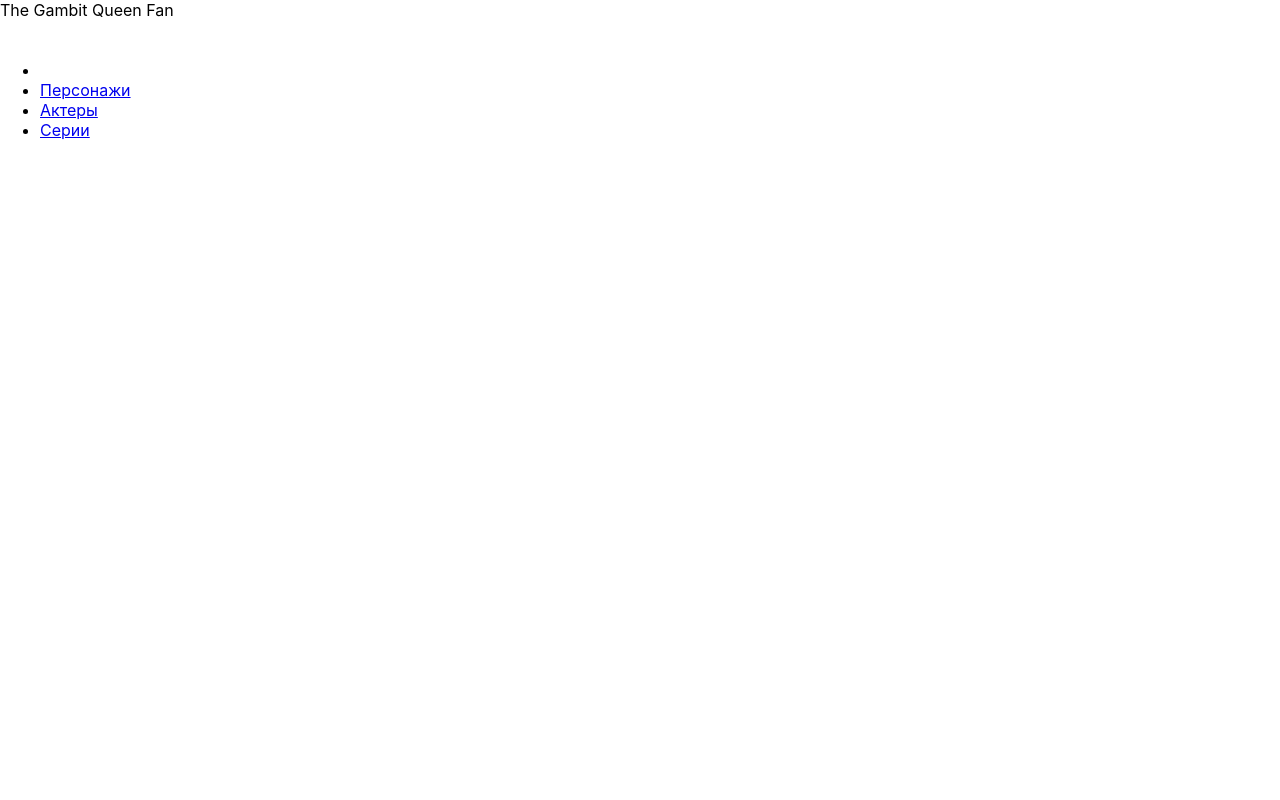
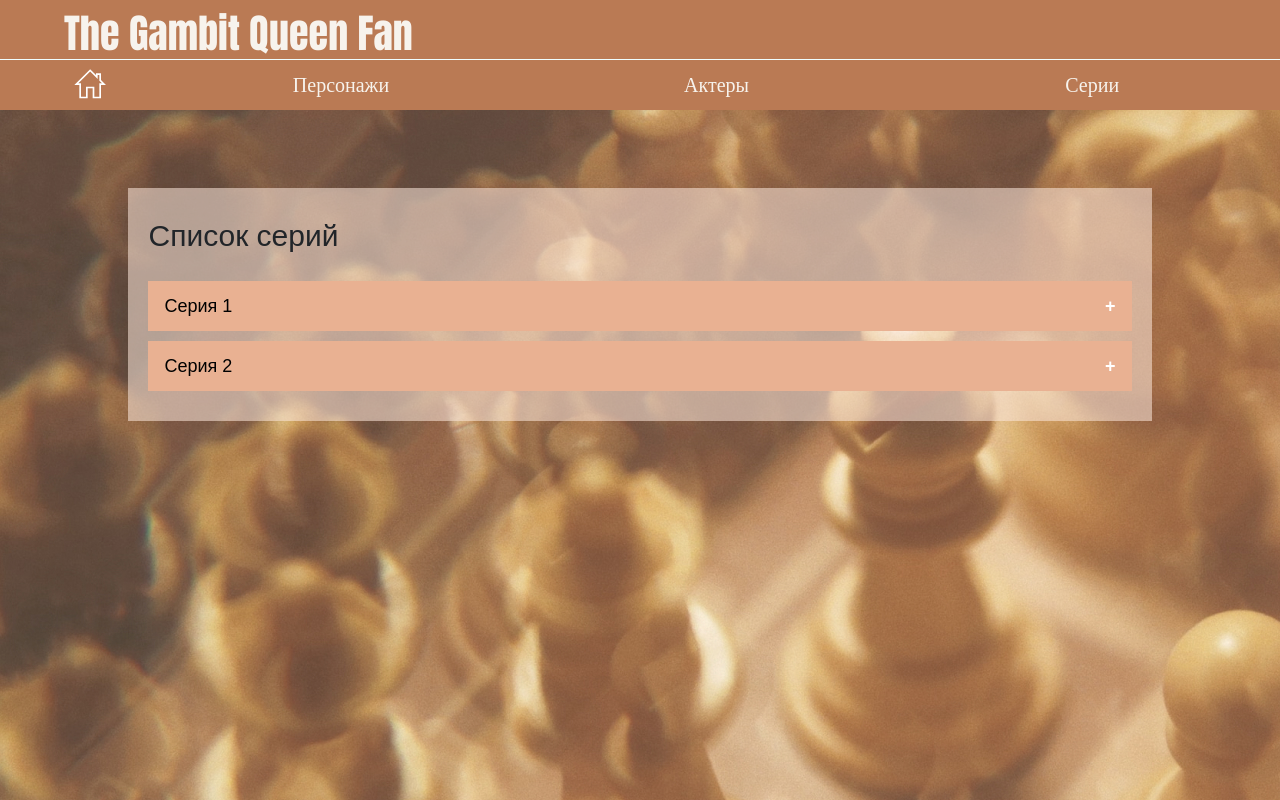
Before and after one commit to algorithm-ssau/the_Queen-s_Gambit, a React (Create React App) app: page /episodes in a window 1280 px wide. Built offline with nearby package versions, Linux system fonts and the light colour scheme.

Commit message:
Добавлены страницы

```diff
--- a/src/App.js
+++ b/src/App.js
@@ -1,21 +1,27 @@
-import logo from './logo.svg';
-import './App.css';
+import React, { Component } from "react";
+import { BrowserRouter as Router, Route, Link } from "react-router-dom";
+import "bootstrap/dist/css/bootstrap.min.css";
+import MainPage from "./components/main-page.component";
+import Episodes from "./components/Episodes/episodes.component";
+import Characters from "./components/characters.component";
+import Actors from "./components/actors.component";
+import Info from "./components/info.component";
+import "./App.css";
 
-function App() {
-  return (
-    <nav class="menu">
-        <div class="wrapCap"><label class="labCap">The Gambit Queen Fan</label></div>
-
-        <ul>
-          <li class="cap pad"><a href="mainpage.html"><svg width="40" height="40" viewBox="0 0 70 70" fill="none" xmlns="http://www.w3.org/2000/svg">
-            <path d="M46.6666 24.5408L33.5416 11.4158L12.8741 32.0833H17.5V55.4167H26.25V37.9167H40.8333V55.4167H49.5833V32.0833H54.2091L49.5833 27.4575V17.5H46.6666V24.5408ZM5.83331 35L33.5416 7.29166L43.75 17.5V14.5833H52.5V26.25L61.25 35H52.5V58.3275H37.9166V40.8275H29.1666V58.3275H14.5833V35H5.83331Z" fill="white"/>
-        </svg></a></li>
-        <li class="cap"><a href="characters.html">Персонажи</a></li>
-        <li class="cap"><a href="#">Актеры</a></li>
-        <li class="cap"><a href="episodes.html">Серии</a></li>
-    </ul>
-      </nav>
-  );
+class App extends Component {
+  render() {
+    return (
+      <Router>
+        <div>
+          <Route path="/" exact component={MainPage}/>
+          <Route path="/episodes" component={Episodes}/>
+          <Route path="/characters" component={Characters}/>
+          <Route path="/actors"  component={Actors}/>
+          <Route path="/info /:id" component={Info}/>
+        </div>
+      </Router>
+    );
+  }
 }
 
 export default App;
--- /dev/null
+++ b/src/components/Episodes/episodes.component.js
@@ -0,0 +1,45 @@
+import React, { Component } from "react";
+import { BrowserRouter as Router, Route, Link } from "react-router-dom";
+import "./episodes_script.js";
+import script from "./episodes_style.css";
+import "../../styles/styleCap.css";
+
+export default class Episodes extends Component {
+    render() {
+        return (
+            <div>
+                <script src = {script}></script>
+                <nav class="menu">
+                    <div class="wrapCap"><label class="labCap">The Gambit Queen Fan</label></div>
+
+                    <ul>
+                        <li class="cap pad"><a href="mainpage.html"><svg width="40" height="40" viewBox="0 0 70 70" fill="none" xmlns="http://www.w3.org/2000/svg">
+                            <path d="M46.6666 24.5408L33.5416 11.4158L12.8741 32.0833H17.5V55.4167H26.25V37.9167H40.8333V55.4167H49.5833V32.0833H54.2091L49.5833 27.4575V17.5H46.6666V24.5408ZM5.83331 35L33.5416 7.29166L43.75 17.5V14.5833H52.5V26.25L61.25 35H52.5V58.3275H37.9166V40.8275H29.1666V58.3275H14.5833V35H5.83331Z" fill="white" />
+                        </svg></a></li>
+                        <li class="cap"><Link to="/characters">Персонажи</Link></li>
+                        <li class="cap"><a href="#">Актеры</a></li>
+                        <li class="cap"><a href="episodes.html">Серии</a></li>
+                    </ul>
+                </nav>
+
+                <div class="content">
+                    <div class="content_wrapper">
+                        <div class="content_title">
+                            <h2>Список серий</h2>
+                        </div>
+                        <button class="accordion">Серия 1</button>
+                        <div class="panel">
+                            <p>Описание серии 1</p>
+                        </div>
+
+                        <button class="accordion">Серия 2</button>
+                        <div class="panel">
+                            <p>Описание серии 2</p>
+                        </div>
+                    </div>
+                </div>
+            </div>
+
+        )
+    }
+}
--- /dev/null
+++ b/src/components/Episodes/episodes_style.css
@@ -0,0 +1,57 @@
+@import url('../../styles/nullstyle.css');
+@import url('https://fonts.googleapis.com/css2?family=Open+Sans&display=swap');
+body{
+    background-image: url(../../images/background.jpg);
+    font-family: Open-sans, sans-serif;
+}
+.content{
+    background-color: rgba(252, 230, 218, 56%);
+    margin: 5% 10% 3% ;
+}
+.content_wrapper{
+    padding: 2%;
+}
+.content_title{
+    font-size: 30px;
+	padding-bottom: 2%;
+	padding-top: 1%;
+}
+.accordion {
+    background-color: #E9B192;
+    color: #000;
+    cursor: pointer;
+    padding: 16px;
+    width: 100%;
+    border: none;
+    text-align: left;
+    outline: none;
+    font-size: 18px;
+    transition: 0.5s;
+}
+
+.active, .accordion:hover {
+    background-color: #ba7a54;
+}
+
+.accordion:after {
+    content: '\002B';
+    color: #fff;
+  	font-size: 18px;
+    font-weight: bold;
+    float: right;
+    margin-left: 5px;
+}
+
+.active:after {
+    content: "\2212";
+}
+
+.panel {
+    padding: 0 18px;
+	margin-bottom: 1%;
+  	color: #212121;
+    background-color: #ECC4AD;
+    max-height: 0;
+    overflow: hidden;
+    transition: max-height 0.3s ease-out;
+}
--- /dev/null
+++ b/src/styles/nullstyle.css
@@ -0,0 +1,74 @@
+@charset "UTF-8";
+/*Обнуление*/
+* {
+  padding: 0;
+  margin: 0;
+  border: 0;
+}
+
+*, *:before, *:after {
+  box-sizing: border-box;
+}
+
+:focus, :active {
+  outline: none;
+}
+
+a:focus, a:active {
+  outline: none;
+}
+
+nav, footer, header, aside {
+  display: block;
+}
+
+html, body {
+  height: 100%;
+  width: 100%;
+  font-size: 100%;
+  line-height: 1;
+  font-size: 14px;
+  -ms-text-size-adjust: 100%;
+  -moz-text-size-adjust: 100%;
+  -webkit-text-size-adjust: 100%;
+}
+
+input, button, textarea {
+  font-family: inherit;
+}
+
+input::-ms-clear {
+  display: none;
+}
+
+button {
+  cursor: pointer;
+}
+
+button::-moz-focus-inner {
+  padding: 0;
+  border: 0;
+}
+
+a, a:visited {
+  text-decoration: none;
+}
+
+a:hover {
+  text-decoration: none;
+}
+
+ul li {
+  list-style: none;
+}
+
+img {
+  vertical-align: top;
+}
+
+h1, h2, h3, h4, h5, h6 {
+  font-size: inherit;
+  font-weight: inherit;
+}
+
+/*--------------------*/
--- /dev/null
+++ b/src/styles/styleCap.css
@@ -0,0 +1,48 @@
+@import url('https://fonts.googleapis.com/css2?family=Open+Sans&display=swap');
+.menu {
+  display: flex;
+  flex-direction: column;
+  margin: 0 auto;
+  width: 100%;
+}
+.labCap {
+  color: #f7f3ed;
+  font-family: 'Impact', fantasy;
+  font-size: 30pt;
+  margin-left: 5%;
+  /*padding-top: 5%;*/
+}
+.wrapCap{
+    height: 60px;
+    padding-top: 1%;
+    background: #ba7a54;
+    border-bottom: solid 1px azure;
+}
+.menu ul {
+  width: 100%;
+  display: flex;
+  background: #ba7a54;
+}
+.cap a {
+  display: flex;
+  align-items: center;
+  justify-content: center;
+  width: 100%;
+  height: 100%;
+  text-decoration: none;
+  color: #f7f3ed;
+  font-family: 'Open Sans', serif;
+  font-size: 20px;
+}
+
+.cap {
+  display: flex;
+  height: 50px;
+  background: #ba7a54;
+  width: 30%;
+}
+.cap.pad{
+  width: 10%;
+}
+
+.cap a:hover {background: #915e40}
```
Also changed, not shown: src/components/Episodes/episodes_script.js (added), src/components/actors.component.js (added), src/components/characters.component.js (added), src/components/info.component.js (added), src/components/main-page.component.js (added), src/images/background.jpg (added), src/logo.svg (deleted).
